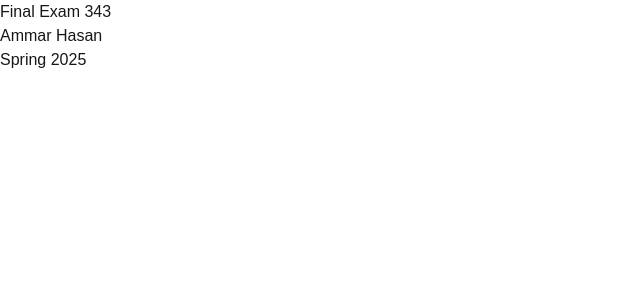
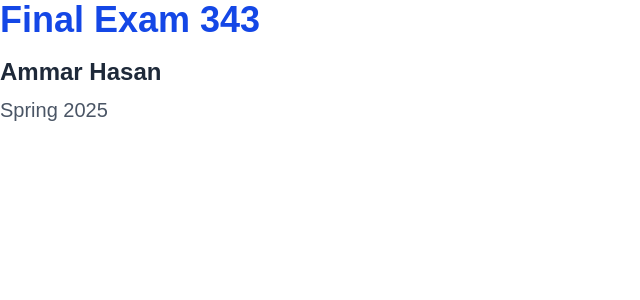
Before and after one commit to ammarhio1/final343, a Next.js app: page / in a window 1280 px wide. Shown: the top 300 px of the page, without its empty margins (0-640 px from the left). Built offline with nearby package versions, Linux system fonts and the light colour scheme.

Commit message:
added styling

```diff
--- a/src/app/page.jsx
+++ b/src/app/page.jsx
@@ -1,10 +1,9 @@
 export default function Home() {
   return (
     <>
-<h1>Final Exam 343</h1>
-<h2>Ammar Hasan</h2>
-<h3>Spring 2025</h3>
+      <h1 className="text-4xl font-bold text-blue-700 mb-4">Final Exam 343</h1>
+      <h2 className="text-2xl font-semibold text-gray-800 mb-2">Ammar Hasan</h2>
+      <h3 className="text-xl font-medium text-gray-600">Spring 2025</h3>
     </>
-
   );
 }
```
